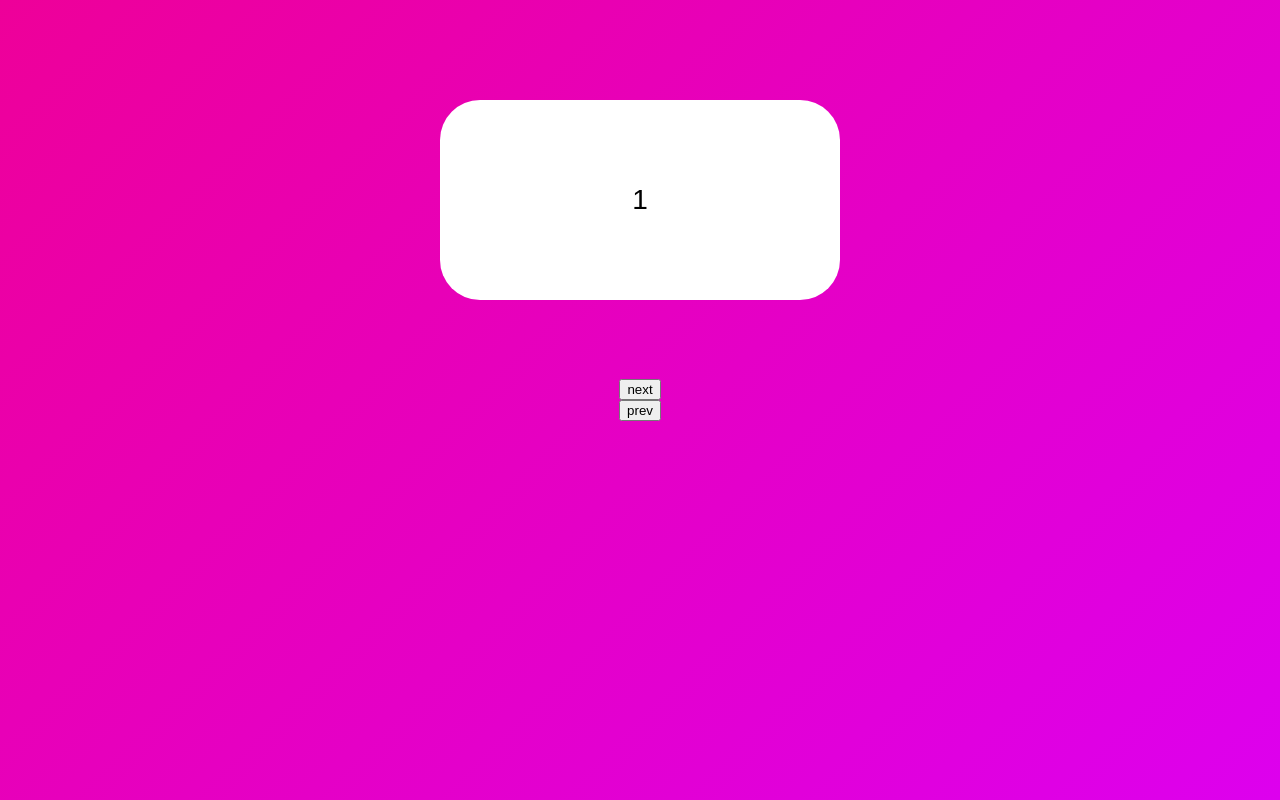
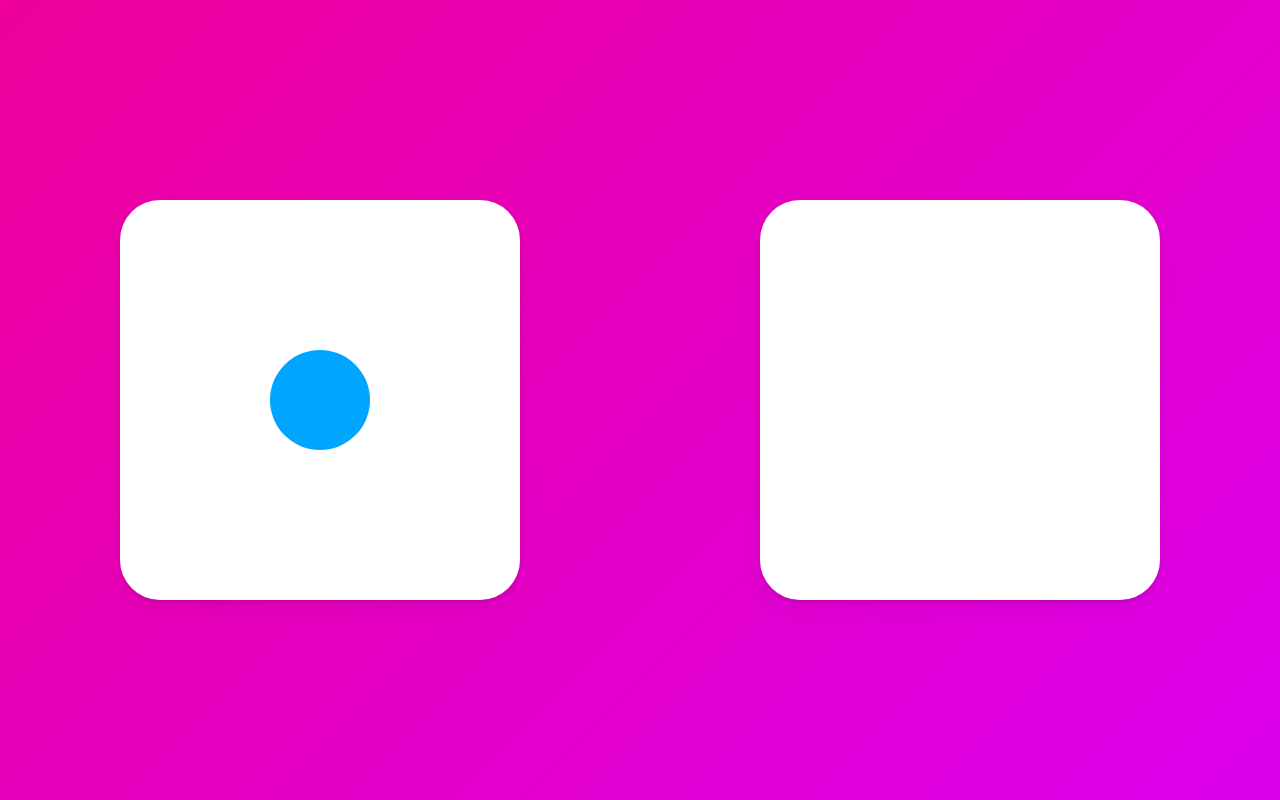
Before and after one commit to Kosto1221/framer-motion_playground, a React (Create React App) app: page / in a window 1280 px wide. Built offline with nearby package versions, Linux system fonts and the light colour scheme.

Commit message:
layoutId

```diff
--- a/src/App.tsx
+++ b/src/App.tsx
@@ -1,84 +1,51 @@
 import styled from "styled-components";
-import { motion, AnimatePresence } from "framer-motion";
+import { motion } from "framer-motion";
 import { useState } from "react";
-import { wait } from "@testing-library/user-event/dist/utils";
 
 const Wrapper = styled(motion.div)`
   height: 100vh;
   width: 100vw;
   display: flex;
-  justify-content: center;
+  justify-content: space-around;
   align-items: center;
-  flex-direction: column;
 `;
 
 const Box = styled(motion.div)`
   width: 400px;
-  height: 200px;
+  height: 400px;
   background-color: rgba(255, 255, 255, 1);
   border-radius: 40px;
-  top: 100px;
-  box-shadow: 0 2px 3px rgba(0, 0, 0, 0.1), 0, 10px rgba(0, 0, 0, 0.06);
-  position: absolute;
   display: flex;
   justify-content: center;
   align-items: center;
-  font-size: 28px;
-  box-shadow: 0 2px 3px rgba(0, 0, 0, 0.1) 0 10px 20px rgba(0, 0, 0, 0.06);
+  box-shadow: 0 2px 3px rgba(0, 0, 0, 0.1), 0 10px 20px rgba(0, 0, 0, 0.06);
 `;
 
-const box = {
-  entry: (isBack: boolean) => ({
-    x: isBack ? -500 : 500,
-    opacity: 0,
-    scale: 0,
-  }),
-
-  center: {
-    x: 0,
-    opacity: 1,
-    scale: 1,
-    transition: {
-      duration: 1,
-    },
-  },
-  exit: (isBack: boolean) => ({
-    x: isBack ? 500 : -500,
-    opacity: 0,
-    scale: 0,
-    transition: {
-      duration: 1,
-    },
-  }),
-};
+const Circle = styled(motion.div)`
+  background-color: #00a5ff;
+  height: 100px;
+  width: 100px;
+  b0x-shadow: 0 2px 3px rgba(0, 0, 0, 0.1), 0 10px 20px rgba(0, 0, 0, 0.06);
+`;
 
 function App() {
-  const [visible, setVisible] = useState(1);
-  const [back, setBack] = useState(false);
-  const nextPlease = () => {
-    setBack(false);
-    setVisible((prev) => (prev === 10 ? 10 : prev + 1));
-  };
-  const prevPlease = () => {
-    setBack(true);
-    setVisible((prev) => (prev === 1 ? 1 : prev - 1));
-  };
+  const [clicked, setClicked] = useState(false);
+  const toggleClicked = () => setClicked((prev) => !prev);
   return (
-    <Wrapper>
-      <AnimatePresence custom={back}>
-        <Box
-          custom={back}
-          variants={box}
-          initial="entry"
-          animate="center"
-          exit="exit"
-          key={visible}
-        >
-          {visible}
-        </Box>
-      </AnimatePresence>
-      <button onClick={nextPlease}>next</button>
-      <button onClick={prevPlease}>prev</button>
+    <Wrapper onClick={toggleClicked}>
+      <Box>
+        {!clicked ? (
+          <Circle layoutId="circle" style={{ borderRadius: 50 }}></Circle>
+        ) : null}
+      </Box>
+      <Box>
+        {clicked ? (
+          <Circle
+            layoutId="circle"
+            style={{ borderRadius: 0, scale: 2 }}
+          ></Circle>
+        ) : null}
+      </Box>
     </Wrapper>
   );
 }
```
